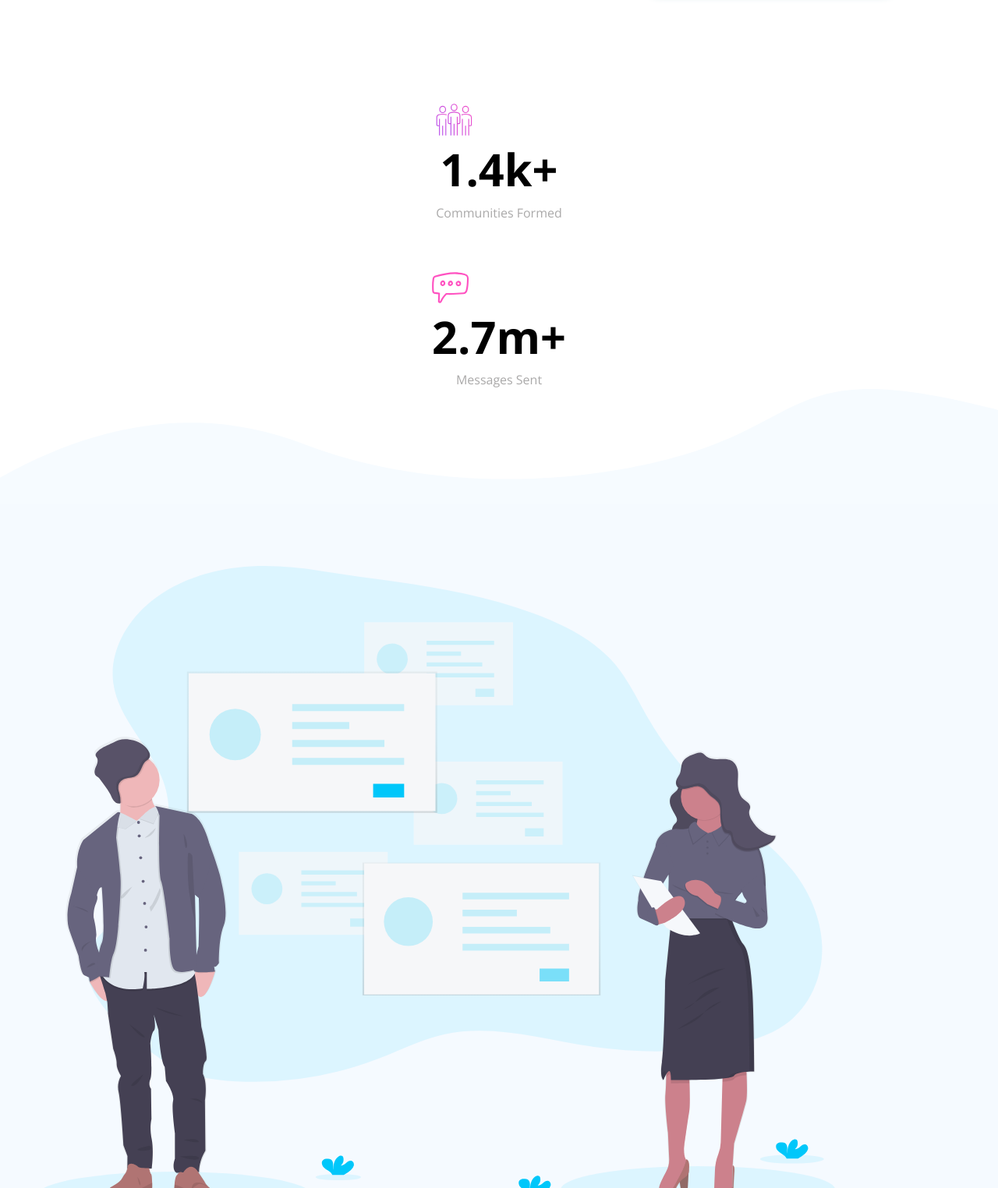
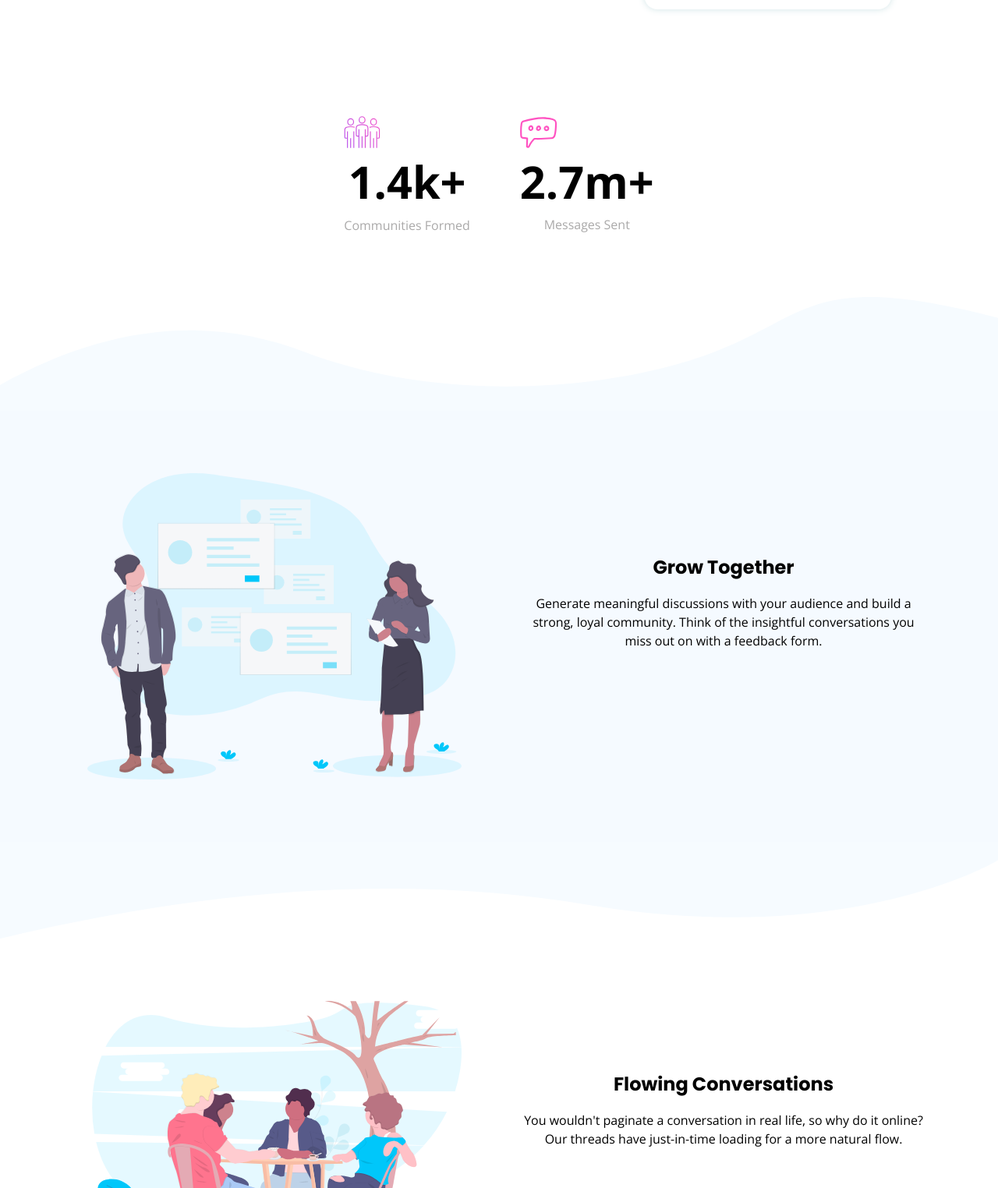
Before and after one commit to KevinJMatute/huddle-landing-page-with-curved-sections-master, a plain HTML site: page index.html in a window 1280 px wide. Shown: the part 1166-2690 px from the top of the page at 78% size. Drawn offline with nearby package versions, Linux system fonts and the light colour scheme.

Commit message:
dektop header and main

```diff
--- a/index.html
+++ b/index.html
@@ -76,12 +76,14 @@
           alt="illustration iof two bussines people"
           class="main__img"
         />
+        <div>
           <h2 class="main__sub-title">Grow Together</h2>
           <p class="main__description">
             Generate meaningful discussions with your audience and build a strong,
             loyal community. Think of the insightful conversations you miss out on
             with a feedback form.
           </p>
+        </div>
       </section>
       <picture>
         <source
@@ -99,11 +101,13 @@
           alt="illustration four people in a teable having a conversation"
           class="main__img"
         />
+        <div>
           <h2 class="main__sub-title">Flowing Conversations</h2>
           <p class="main__description">
             You wouldn't paginate a conversation in real life, so why do it
             online? Our threads have just-in-time loading for a more natural flow.
           </p>
+        </div>
       </section>
       <picture>
         <source
@@ -121,12 +125,14 @@
           alt="illustration four people in a teable having a conversation"
           class="main__img"
         />
+        <div>
           <h2 class="main__sub-title">Your Users</h2>
           <p class="main__description">
             It takes no time at all to integrate Huddle with your app's
             authentication solution. This means, once signed in to your app, your
             users can start chatting immediately.
           </p>
+        </div>
       </section>
       <picture>
         <source
--- a/style.css
+++ b/style.css
@@ -128,7 +128,9 @@ h1 {
   font-size: 1.5rem;
 }
 .header__description {
+  max-width: 55ch;
   margin-top: 2rem;
+  margin-inline: auto;
   font-family: var(--ff-base);
   font-weight: var(--fw-regular);
 }
@@ -235,11 +237,29 @@ footer {
 .contact__mail {
   margin-top: 1em;
 }
-.social{
+.social {
   display: flex;
   gap: 1em;
   margin-top: 2.5em;
 }
-.social i{
-transform: scale(1.5);
+.social i {
+  transform: scale(1.5);
 }
+/************** DEsktop media*********/
+@media (min-width: 37em) {
+  .header__pre {
+    padding-inline:  10%;
+  }
+ .header__value{
+  display: flex;
+  flex-direction: row;
+ justify-content: center;
+ margin-bottom: 5rem;
+ }
+ .main__grow-together, .main__flowing, .main__users {
+ display: grid;
+ grid-template-columns: 1fr 1fr;
+ align-items: center;
+ padding: 0 5% 5em;
+ }
+}
```
Lines whose indentation alone changed are shown as unchanged.
